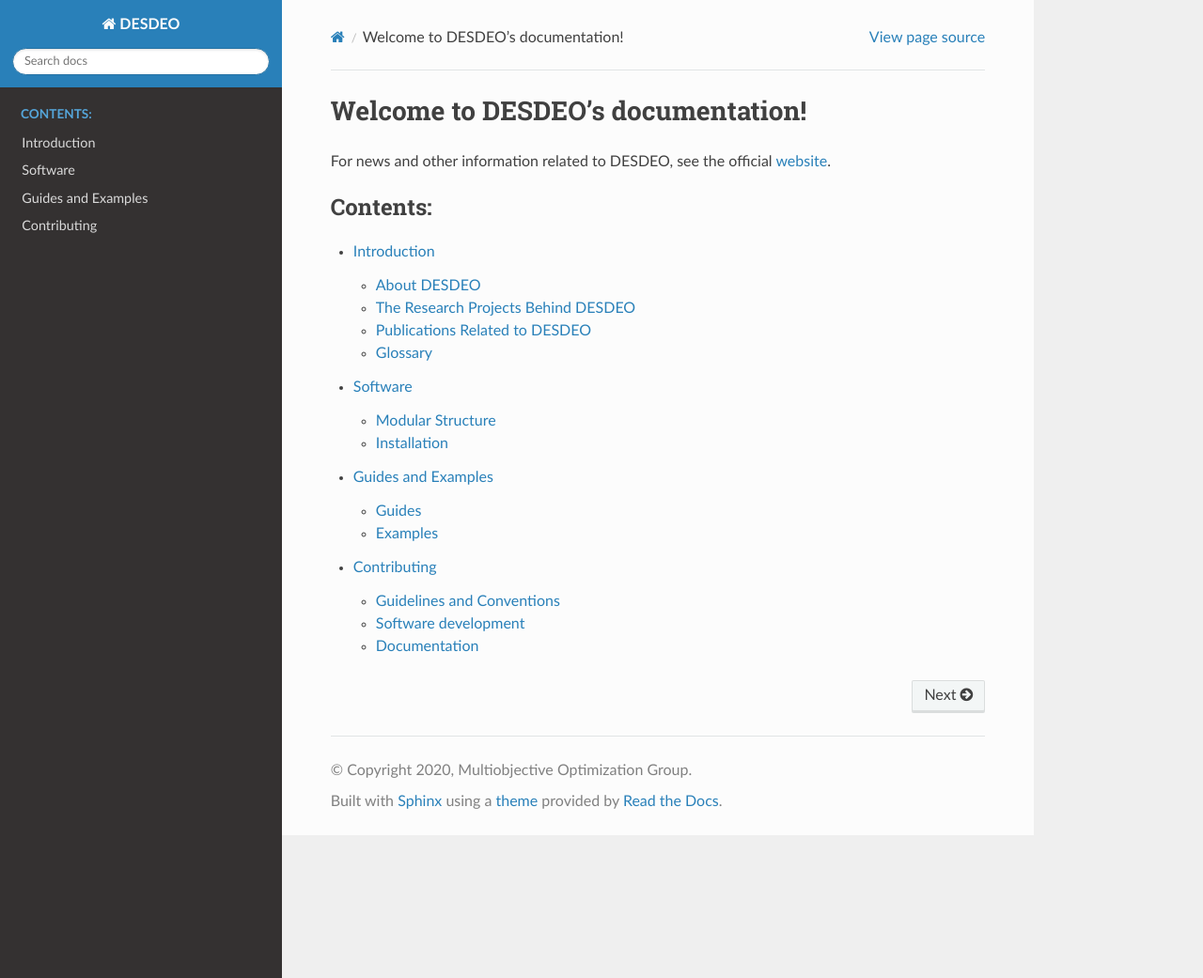
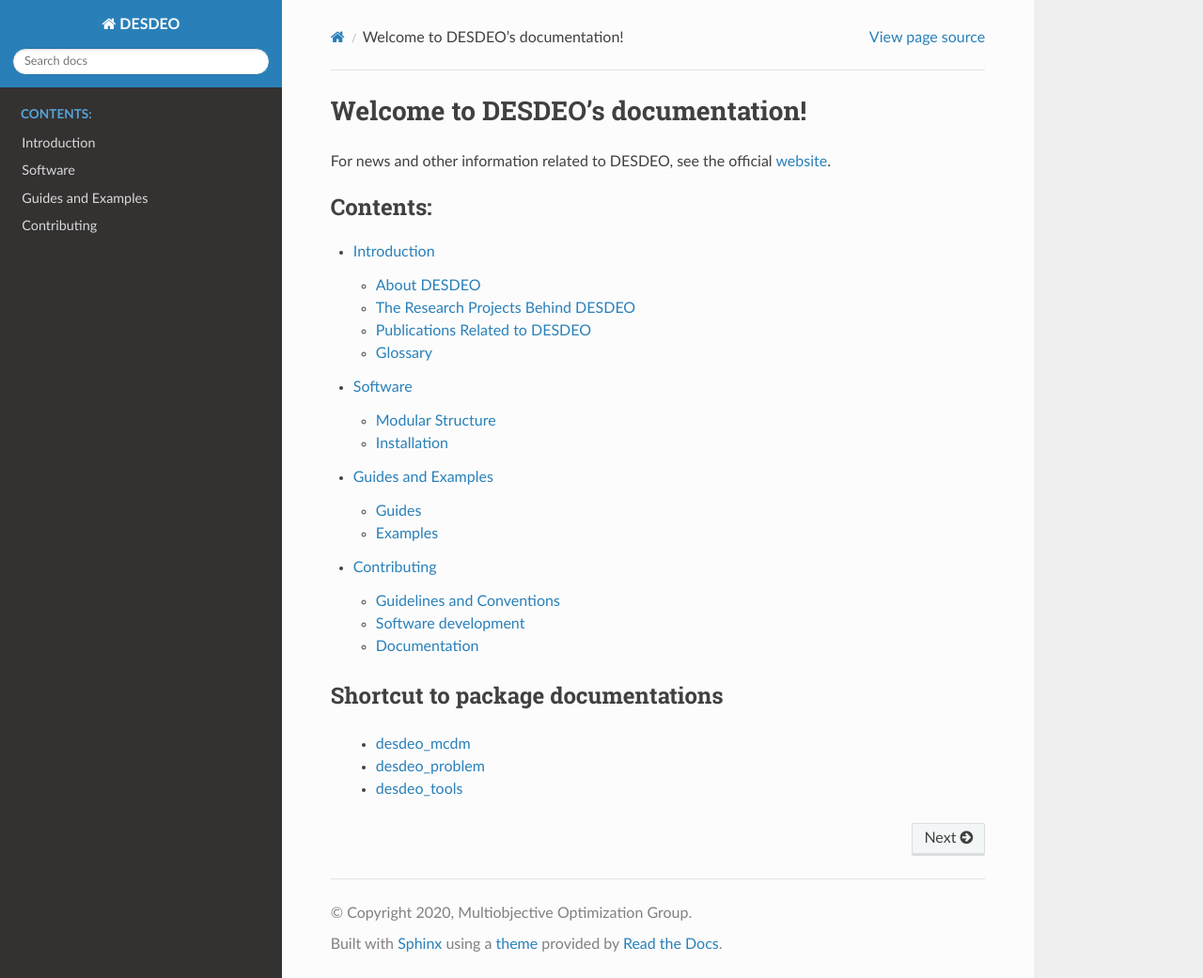
Before and after one commit to industrial-optimization-group/DESDEO, a Sphinx documentation site: the page built from docs/index.rst, in a window 1280 px wide and 1041 px high. Shown: the whole window at 94% size. Built offline with Sphinx 7.4.7 and the Read the Docs theme 2.0.0, drawn with Linux system fonts in a browser that asks for light colours.

Commit message:
Skeleton for install instructions added to docs, shortcuts to individual package documentations added to index.

```diff
--- a/docs/index.rst
+++ b/docs/index.rst
@@ -17,4 +17,18 @@ For news and other information related to DESDEO, see the official website_.
    guides
    contributing
 
+Shortcut to package documentations
+----------------------------------
+
+ - desdeo_mcdm_
+ - desdeo_problem_
+ - desdeo_tools_
+
+
 .. _website: https://desdeo.misitano.xyz/
+
+.. _desdeo_mcdm: https://desdeo-mcdm.readthedocs.io/en/latest/
+
+.. _desdeo_problem: https://desdeo-problem.readthedocs.io/en/latest/
+
+.. _desdeo_tools: https://desdeo-tools.readthedocs.io/en/latest/
```
Also changed, not shown: docs/software.rst (+13 -1 lines).
